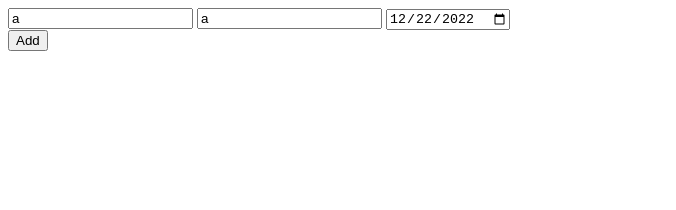
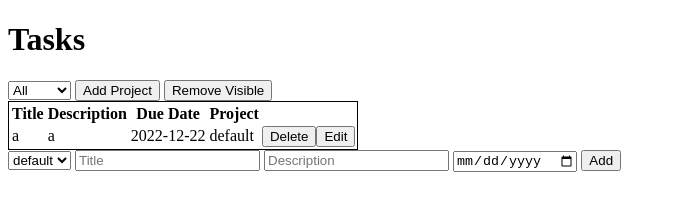
Before and after one commit to Duke242/ToDoList, a plain HTML site: page index.html in a window 1280 px wide. Both pictures are taken after a click on the button "Add". Shown: the whole page, without its empty margins (0-676 px from the left). Drawn offline with Linux system fonts and the light colour scheme.

Commit message:
working project

```diff
--- a/index.html
+++ b/index.html
@@ -9,16 +9,27 @@
     <script src="script.js" defer></script>
 </head>
 <body>
-    <div id="box"></div>
+    <div>
+        <h1>Tasks</h1>
+    </div>
+    <select id="visible"></select>
+    <button id="addProject">Add Project</button>
+    <button id="removeVisible">Remove Visible</button>
+    <div id="box">
+    </div>
 
-    <form action="">
+    <form>
+        <input type="hidden" id="previousProject">
+        <input type="hidden" id="index">
+        <select id="project">
+            </select>
         <input type="text" name="title" id="titleInput" placeholder="Title" value="a">
         <input type="text" name="description" id="descInput" placeholder="Description" value="a">
         <input type="date" name="dueDate" id="dueDate" placeholder="Due Date" value="2022-12-22">
 
+        <button id="submitButton">Add</button>
 
     </form>
-    <button id="submitButton">Add</button>
 
 
 </body>
--- a/script.js
+++ b/script.js
@@ -1,61 +1,158 @@
-let Tasks = []
+console.log(localStorage.getItem("projects"));
+const projects = JSON.parse(
+  localStorage.getItem("projects") ?? '{"default": []}'
+);
 
-function addTask(task) {
-    Tasks.push(task)
+function addTask(project, task) {
+  projects[project].push(task);
 }
+const projectSelect = document.getElementById("project");
+const visibleSelect = document.getElementById("visible");
 
+const generateProjects = () => {
+  projectSelect.innerHTML = "";
+  visibleSelect.innerHTML = "";
+  const option = document.createElement("option");
+  option.value = "All";
+  option.textContent = "All";
+  visibleSelect.appendChild(option);
+  Object.keys(projects).forEach((project) => {
+    const option = document.createElement("option");
+    option.value = project;
+    option.textContent = project;
+    projectSelect.appendChild(option);
+    const visible = document.createElement("option");
+    visible.value = project;
+    visible.textContent = project;
+    visibleSelect.appendChild(visible);
+  });
+};
+generateProjects();
+visibleSelect.addEventListener("change", generateTable);
+const addProjectButton = document.getElementById("addProject");
+addProjectButton.addEventListener("click", () => {
+  const name = prompt("Project Name?");
+  if (!name || name === "") {
+    return;
+  }
+  projects[name] = [];
+  generateProjects();
+});
+const removeVisibleButton = document.getElementById("removeVisible");
+removeVisibleButton.addEventListener("click", () => {
+  if (visibleSelect.value !== "All") {
+    delete projects[visibleSelect.value];
+    generateProjects();
+  }
+});
 class Task {
-    constructor (title,description,dueDate,priority) {
-        this.title = title
-        this.description = description
-        this.dueDate = dueDate
+  constructor(title, description, dueDate, priority) {
+    this.title = title;
+    this.description = description;
+    this.dueDate = dueDate;
     // this.priority = priority
   }
 }
 
-const task1 = new Task("a","a",2022-12-22)
-addTask(task1)
+const submitButton = document.querySelector("#submitButton");
 
+const box = document.querySelector("#box");
 
-const button = document.querySelector('#submitButton')
+const titleInput = document.getElementById("titleInput");
+const descInput = document.getElementById("descInput");
+const dueDateInput = document.getElementById("dueDate");
+const indexInput = document.getElementById("index");
+const previousProjectInput = document.getElementById("previousProject");
 
-const box = document.querySelector('#box')
+generateTable();
 
-const titleInput = document.getElementById('titleInput')
-const descInput = document.getElementById('descInput')
-const dueDateInput = document.getElementById('dueDate')
+const form = document.querySelector("form");
+form.addEventListener("submit", (e) => {
+  e.preventDefault();
+  if (titleInput.value === "") {
+    return;
+  }
+  const title = titleInput.value;
+  const desc = descInput.value;
+  const dueDate = dueDateInput.value;
+  const project = projectSelect.value;
+  titleInput.value = "";
+  descInput.value = "";
+  dueDateInput.value = "";
+  let x = new Task(title, desc, dueDate);
+  if (submitButton.textContent === "Add") {
+    console.log(project);
 
-button.addEventListener('click', () => {
-    let x = new Task(titleInput.value,descInput.value,dueDateInput.value)
-    addTask(x)
-    console.table(Tasks)
-    tasksLoop()
+    addTask(project, x);
+  } else {
+    const previousProject = previousProjectInput.value;
+    const i = indexInput.value;
+    if (project === previousProject) {
+      projects[project][i] = x;
+    } else {
+      addTask(project, x);
+      projects[previousProject].splice(i, 1);
+    }
+    submitButton.textContent = "Add";
+  }
+  localStorage.setItem("projects", JSON.stringify(projects));
+  generateTable();
+});
 
+function generateTable() {
+  let table = document.createElement("table");
+  const titleHeader = document.createElement("th");
+  const descHeader = document.createElement("th");
+  const dateHeader = document.createElement("th");
+  const projectHeader = document.createElement("th");
+  projectHeader.textContent = "Project";
+  titleHeader.textContent = "Title";
+  descHeader.textContent = "Description";
+  dateHeader.textContent = "Due Date";
+  const headerRow = document.createElement("tr");
+  headerRow.appendChild(titleHeader);
+  headerRow.appendChild(descHeader);
+  headerRow.appendChild(dateHeader);
+  headerRow.appendChild(projectHeader);
+  table.appendChild(headerRow);
 
-})
+  table.style.border = "1px solid #000";
+  let selectedProjects = projects;
+  if (visibleSelect.value !== "All") {
+    selectedProjects = { [visibleSelect.value]: projects[visibleSelect.value] };
+    console.log(selectedProjects);
+  }
+  Object.entries(selectedProjects).forEach(([project, tasks]) => {
+    tasks.forEach(({ title, description, dueDate }, i) => {
+      const row = document.createElement("tr");
+      const deleteButton = document.createElement("button");
+      const editButton = document.createElement("button");
+      editButton.textContent = "Edit";
+      deleteButton.textContent = "Delete";
+      deleteButton.addEventListener("click", () => {
+        projects[project].splice(i, 1);
+        generateTable();
+      });
 
-
-function tasksLoop() {
-
-    let table = document.createElement('table')
-    table.style.border = "1px solid #000"
-
-
-    for( i = 0; i < Tasks.length; i+=1) {
-        const row = document.createElement('tr')
-
-
-        [Tasks[i].title, Tasks[i].description, Tasks[i].dueDate].forEach((prop) => {
-
-            const cell = document.createElement('td')
-            cell.textContent = prop
-            row.appendChild(cell)
-
-          })
-          table.appendChild(row)
-          box.innerHTML = ""
-          box.appendChild(table)
+      editButton.addEventListener("click", () => {
+        titleInput.value = title;
+        descInput.value = description;
+        dueDateInput.value = dueDate;
+        projectSelect.value = project;
+        previousProjectInput.value = project;
+        submitButton.textContent = "Update";
+        indexInput.value = i;
+      });
+      [title, description, dueDate, project].forEach((prop) => {
+        const cell = document.createElement("td");
+        cell.textContent = prop;
+        row.appendChild(cell);
+      });
+      row.appendChild(deleteButton);
+      row.appendChild(editButton);
+      table.appendChild(row);
+    });
+  });
+  box.innerHTML = "";
+  box.appendChild(table);
 }
-
-
-    }
```
Lines whose indentation alone changed are shown as unchanged.
